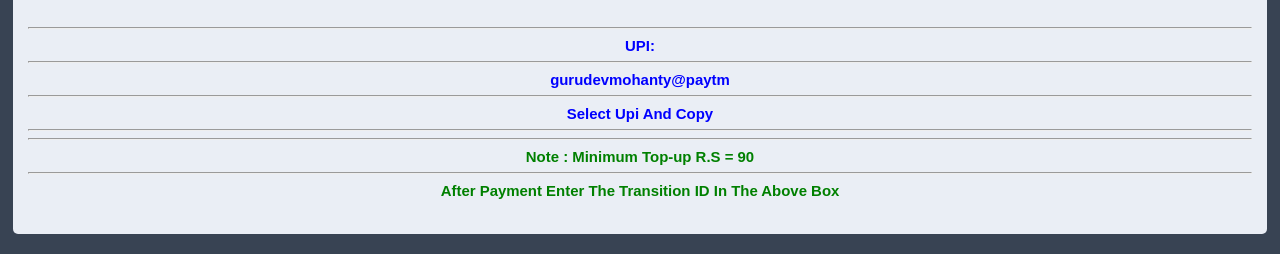
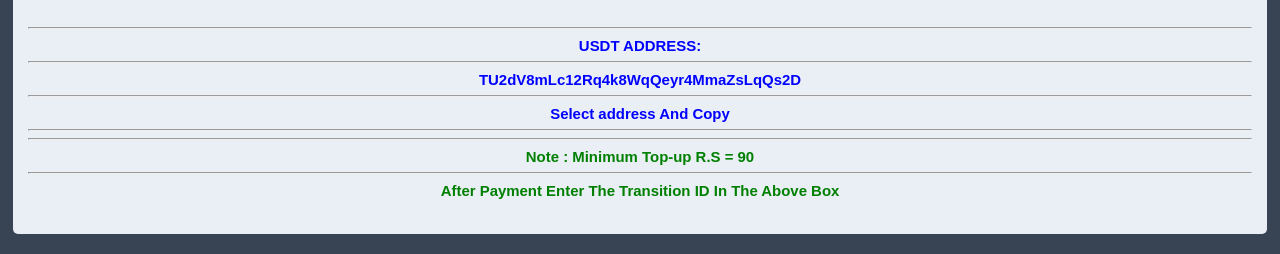
Before and after one commit to OjurongbeOC/qrcodewebsite, a plain HTML site: page index.html in a window 1280 px wide. Shown: the part 1672-1926 px from the top of the page. Drawn offline with nearby package versions, Linux system fonts and the light colour scheme; no server answers; a script that the page names is missing.

Commit message:
Update index.html

```diff
--- a/index.html
+++ b/index.html
@@ -1349,7 +1349,7 @@ alert("The owner of this site did not pay the developer");
     <div class='txn'>
     <img src="https://i.ibb.co/Cw6KYL4/images-8.jpg" alt="images-8" border="0"></a>
     <img src="qrcode1.png" alt="Image-3-3" border="0"></a><h5><hr>
-    <font color=blue>UPI: <hr>gurudevmohanty@paytm<hr>Select Upi And Copy <hr> <hr><Font color=green>Note : Minimum Top-up R.S = 90<hr>After Payment Enter The Transition ID In The Above Box</h5>
+    <font color=blue>USDT ADDRESS: <hr>TU2dV8mLc12Rq4k8WqQeyr4MmaZsLqQs2D<hr>Select address And Copy <hr> <hr><Font color=green>Note : Minimum Top-up R.S = 90<hr>After Payment Enter The Transition ID In The Above Box</h5>
     <script type="text/javascript">
     var arrgetbtn=[];
     arrgetbtn.push({"title":"Telegram","icon":"fwidgethelp-telegram_v2","link":"https://ttttt.me/otpmallshop","target":"_blank","color":"#FFFFFF","background":"#27A5E7"});
```
